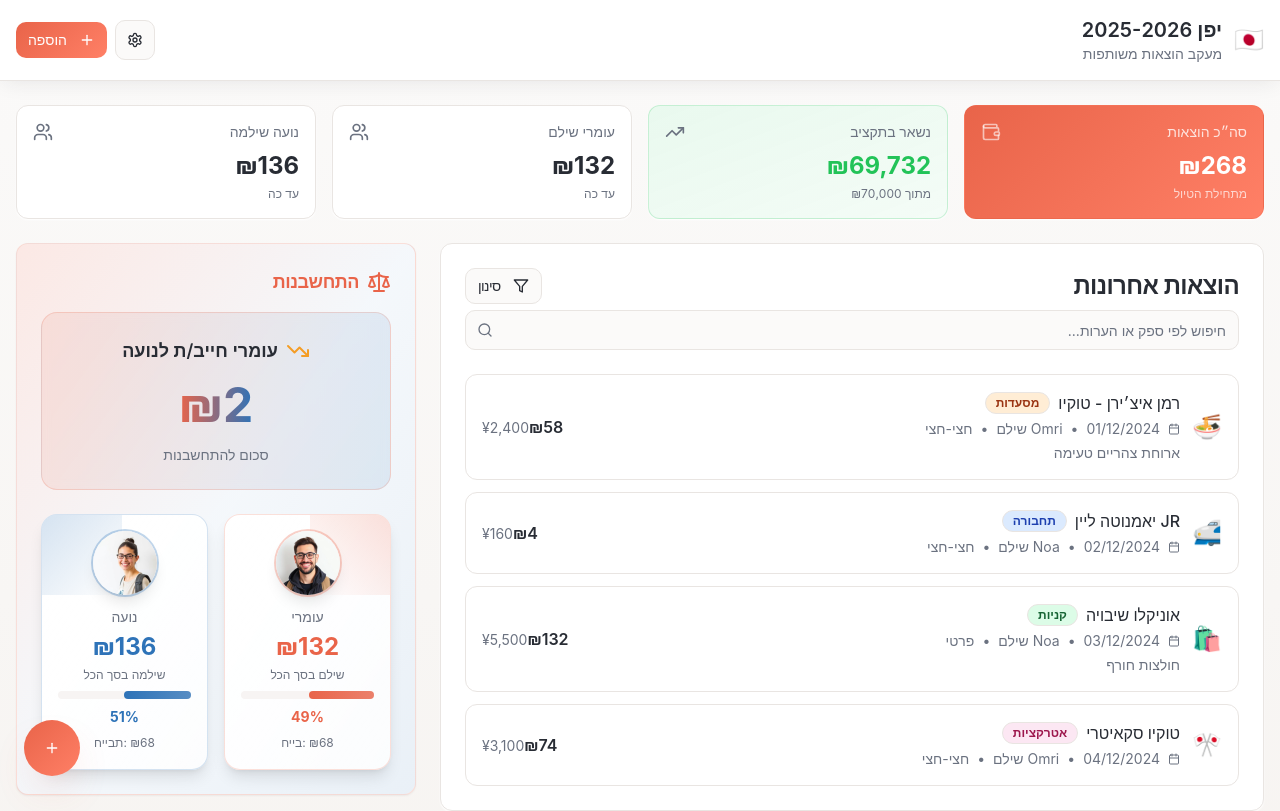
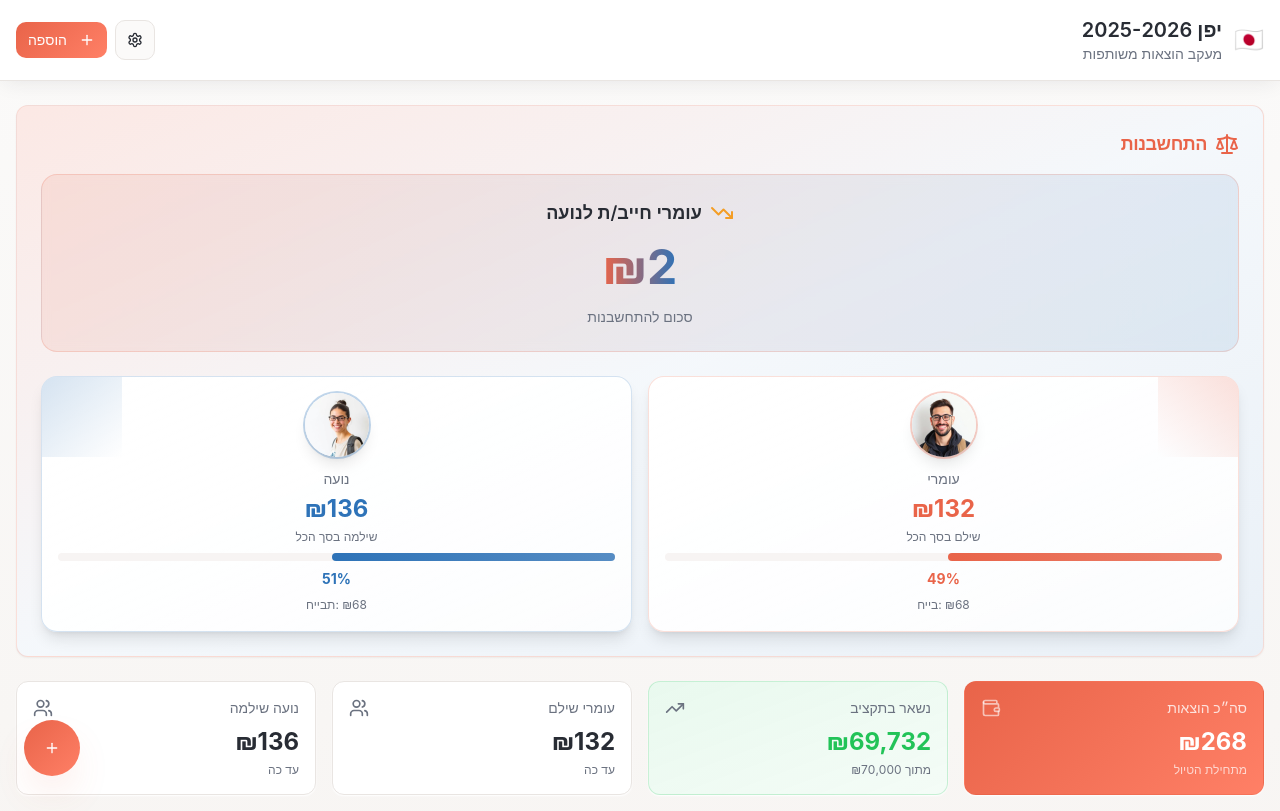
Before and after one commit to JustGigii/budget-buddy-israel, a React (Vite) app: page / in a window 1280 px wide. Shown: the top 811 px of the page. Built offline with nearby package versions, Linux system fonts and the light colour scheme.

Commit message:
Move settlement to top

```diff
--- a/src/pages/Index.tsx
+++ b/src/pages/Index.tsx
@@ -29,6 +29,9 @@ const Index = () => {
       />
 
       <main className="container mx-auto px-4 py-6 space-y-6">
+        {/* Balance Card - Main focus */}
+        <BalanceCard />
+
         {/* Stats Grid */}
         <div className="grid grid-cols-1 md:grid-cols-2 lg:grid-cols-4 gap-4">
           <StatsCard
@@ -69,7 +72,6 @@ const Index = () => {
           </div>
 
           <div className="space-y-6">
-            <BalanceCard />
             <BudgetOverview />
           </div>
         </div>
```
